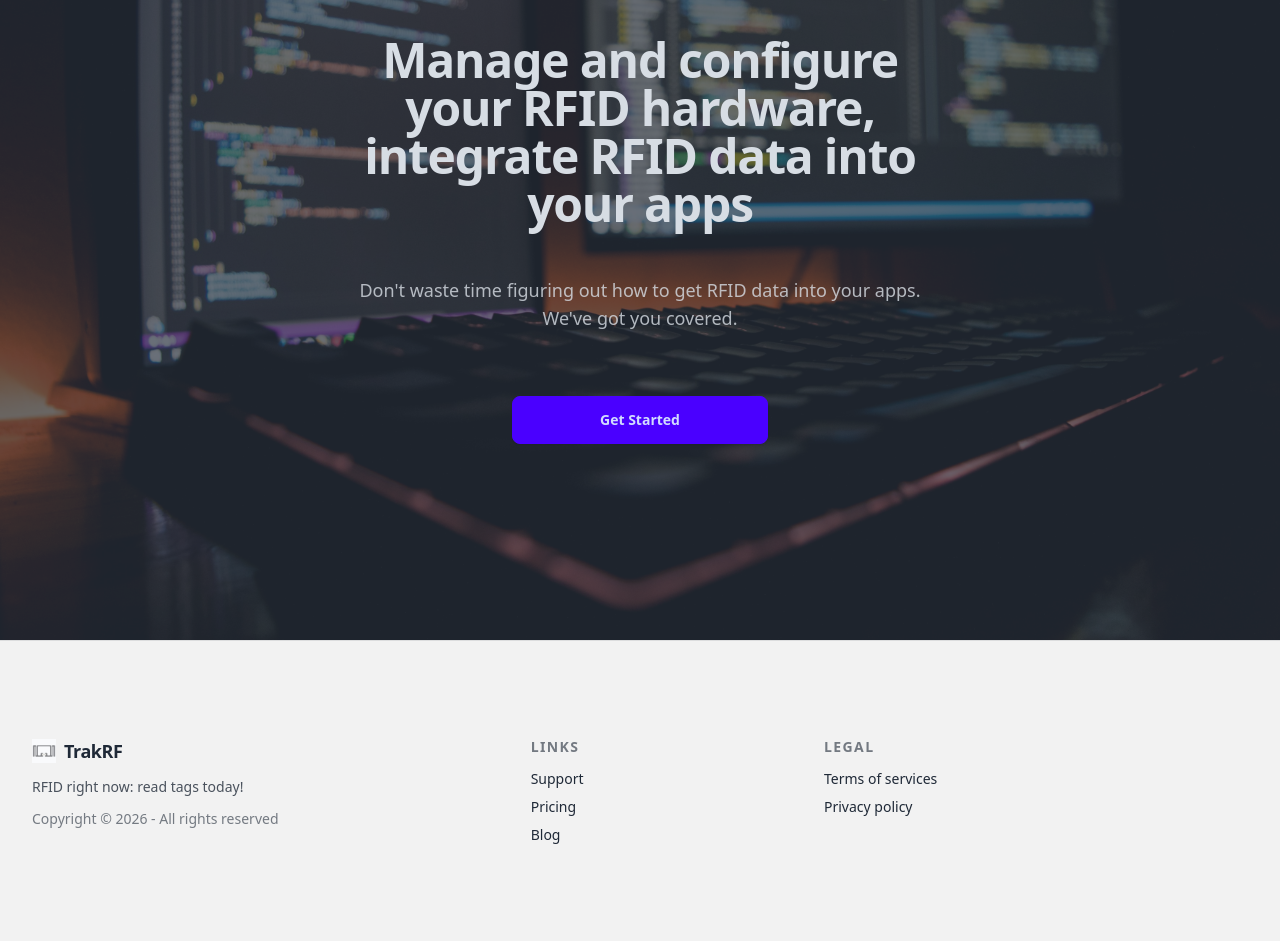
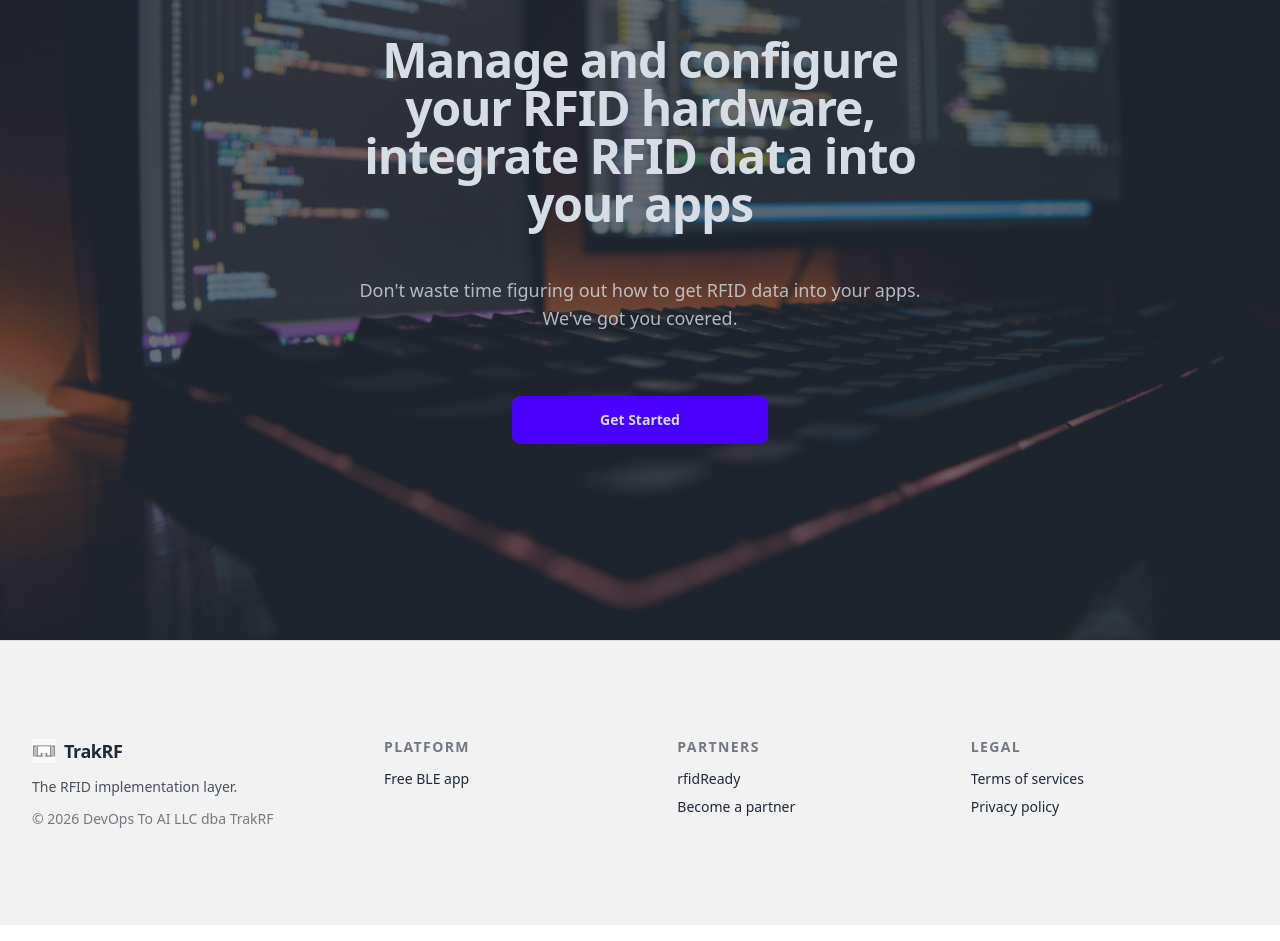
Before and after one commit to trakrf/www, an Astro site: page / in a window 1280 px wide. Shown: the part 3373-4314 px from the top of the page. Built offline with nearby package versions, Linux system fonts and the light colour scheme; Astro itself is replaced by a stand-in of ours.

Commit message:
feat(tra-336): rewrite Footer with wholesale navigation

```diff
--- a/src/components/Footer.astro
+++ b/src/components/Footer.astro
@@ -14,38 +14,56 @@ const currentYear = new Date().getFullYear();
 					<Image src={logo} alt="TrakRF logo" class="h-6 w-6" />
 					<strong class="text-base font-extrabold tracking-tight md:text-lg"> TrakRF </strong>
 				</a>
-				<p class="mt-3 text-sm text-base-content/80">RFID right now: read tags today!</p>
+				<p class="mt-3 text-sm text-base-content/80">The RFID implementation layer.</p>
 				<p class="mt-3 text-sm text-base-content/60">
-					Copyright © {currentYear} - All rights reserved
+					© {currentYear} DevOps To AI LLC dba TrakRF
 				</p>
 			</div>
 
-			<!-- Links Columns -->
+			<!-- Link Columns -->
 			<div
 				class="-mb-10 mt-10 flex flex-grow flex-wrap justify-center text-center md:mt-0 md:pl-20 md:text-left"
 			>
-				<!-- Column 1: Links -->
+				<!-- Column 1: Platform -->
 				<div class="w-full px-4 md:w-1/2 lg:w-1/3">
 					<div
 						class="footer-title mb-3 text-sm font-semibold tracking-widest text-base-content md:text-left"
 					>
-						LINKS
+						PLATFORM
 					</div>
 					<div class="mb-10 flex flex-col items-center justify-center gap-2 text-sm md:items-start">
 						<a
-							href="mailto:support@trakrf.id"
+							href="https://app.trakrf.id"
 							target="_blank"
+							rel="noopener"
 							class="link-hover link"
-							aria-label="Contact Support"
 						>
-							Support
+							Free BLE app
 						</a>
-						<a href="/#pricing" class="link-hover link"> Pricing </a>
-						<a href="/blog" class="link-hover link"> Blog </a>
 					</div>
 				</div>
 
-				<!-- Column 2: Legal -->
+				<!-- Column 2: Partners -->
+				<div class="w-full px-4 md:w-1/2 lg:w-1/3">
+					<div
+						class="footer-title mb-3 text-sm font-semibold tracking-widest text-base-content md:text-left"
+					>
+						PARTNERS
+					</div>
+					<div class="mb-10 flex flex-col items-center justify-center gap-2 text-sm md:items-start">
+						<a
+							href="https://rfidready.net"
+							target="_blank"
+							rel="noopener"
+							class="link-hover link"
+						>
+							rfidReady
+						</a>
+						<a href="#become-partner" class="link-hover link"> Become a partner </a>
+					</div>
+				</div>
+
+				<!-- Column 3: Legal -->
 				<div class="w-full px-4 md:w-1/2 lg:w-1/3">
 					<div
 						class="footer-title mb-3 text-sm font-semibold tracking-widest text-base-content md:text-left"
```
